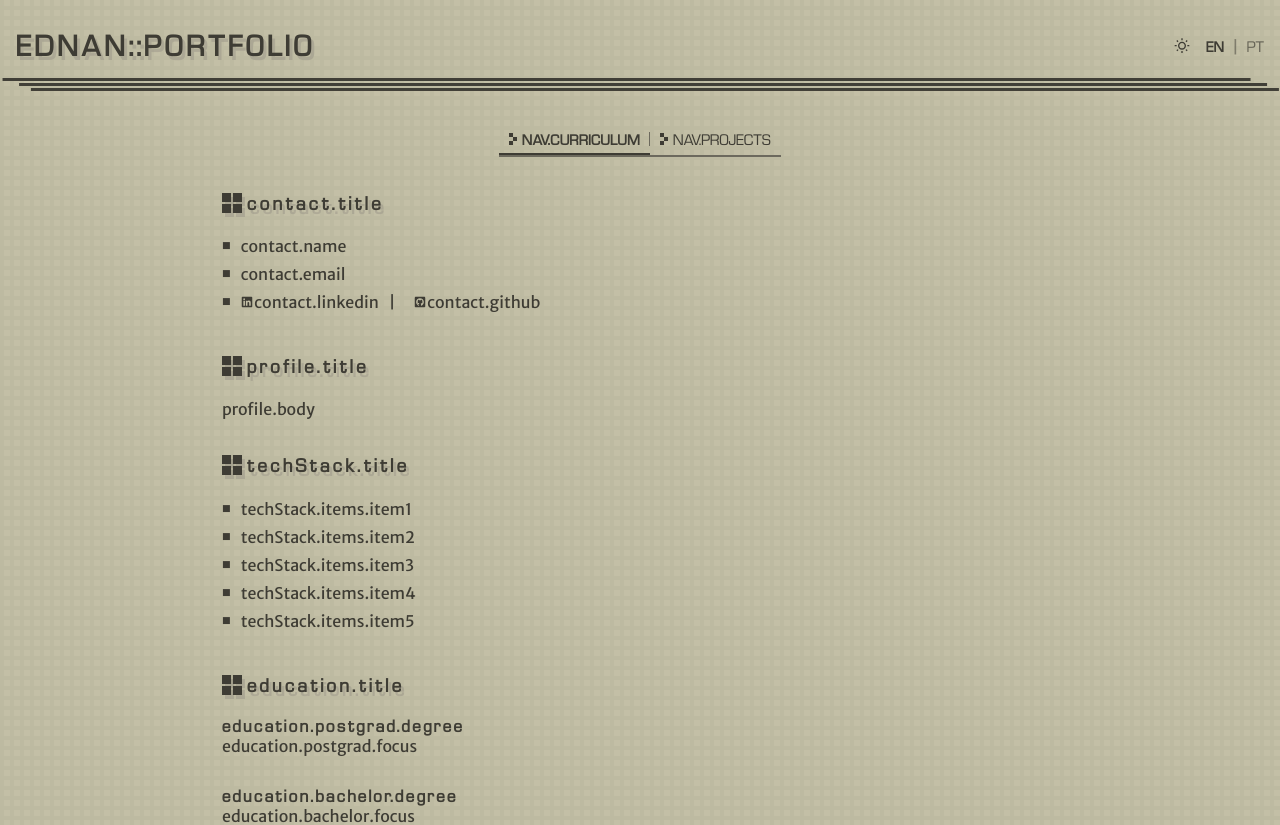
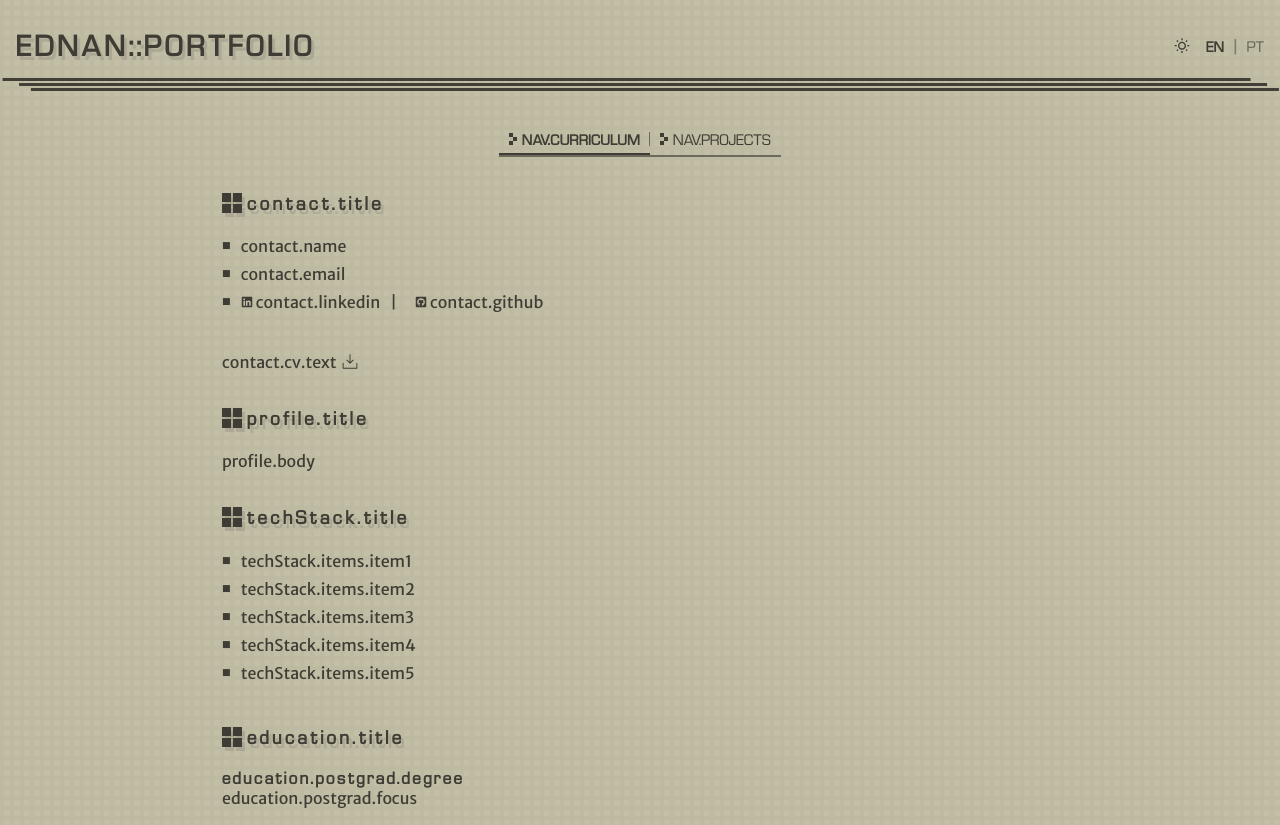
Before and after one commit to ednanf/portfolio, a React (Vite) app: page / in a window 1280 px wide. Shown: the top 825 px of the page. Built offline with nearby package versions, Linux system fonts and the light colour scheme; what i18next-resources-to-backend would draw is missing.

Commit message:
feat(curriculum): add CV download link and improve layout for better accessibility

```diff
--- a/src/locales/en/curriculumPage.json
+++ b/src/locales/en/curriculumPage.json
@@ -4,7 +4,11 @@
     "name": "Name: Ednan Rogério Frizzera Filho",
     "email": "Email: ednan@frizzera.dev",
     "linkedin": "LinkedIn",
-    "github": "GitHub"
+    "github": "GitHub",
+    "cv": {
+      "url": "https://res.cloudinary.com/ednan/image/upload/v1755793968/CV-2025-EN_fnx8nt.pdf",
+      "text": "PDF Version"
+    }
   },
   "profile": {
     "title": "Developer Profile",
--- a/src/locales/pt/curriculumPage.json
+++ b/src/locales/pt/curriculumPage.json
@@ -4,7 +4,11 @@
     "name": "Nome: Ednan Rogério Frizzera Filho",
     "email": "Email: ednan@frizzera.dev",
     "linkedin": "LinkedIn",
-    "github": "GitHub"
+    "github": "GitHub",
+    "cv": {
+      "url": "https://res.cloudinary.com/ednan/image/upload/v1755793968/CV-2025-PTBR_alpr36.pdf",
+      "text": "Versão em PDF"
+    }
   },
   "profile": {
     "title": "Perfil de Desenvolvedor",
--- a/src/pages/CurriculumPage/CurriculumPage.module.css
+++ b/src/pages/CurriculumPage/CurriculumPage.module.css
@@ -22,22 +22,29 @@
   gap: 0.5rem;
 }
 
-.link {
-  display: flex;
-  align-items: center;
-  gap: 0.1rem;
-  color: var(--color-text-primary);
-  text-decoration: none;
-  transition: color 0.3s ease;
-}
-
 .educationItem:not(:last-child) {
   padding-bottom: 1rem;
 }
 
-.link svg,
-.sectionContent ul a svg {
+.link svg:not(.icon),
+.sectionContent ul a svg:not(.icon) {
   width: 12px;
   height: 12px;
   flex-shrink: 0;
 }
+
+.link {
+  display: inline-flex;
+  align-items: center;
+  gap: 3px;
+}
+
+.icon {
+  width: 20px;
+  height: 20px;
+}
+
+.viewMore {
+  display: block;
+  margin-top: 1rem;
+}
--- a/src/pages/CurriculumPage/CurriculumPage.tsx
+++ b/src/pages/CurriculumPage/CurriculumPage.tsx
@@ -2,6 +2,7 @@ import { useTranslation } from 'react-i18next';
 import H2Custom from '../../components/H2Custom/H2Custom.tsx';
 import { FaLinkedin, FaGithubSquare } from 'react-icons/fa';
 import { VscLinkExternal } from 'react-icons/vsc';
+import { PiDownloadSimpleLight } from 'react-icons/pi';
 
 import styles from './CurriculumPage.module.css';
 import sharedStyles from '../shared.module.css';
@@ -38,6 +39,16 @@ const CurriculumPage = () => {
               </a>
             </li>
           </ul>
+          <span className={styles.viewMore}>
+            <a
+              className={styles.link}
+              href={t('contact.cv.url')}
+              target="_blank"
+              rel="noopener noreferrer"
+            >
+              {t('contact.cv.text')} <PiDownloadSimpleLight className={styles.icon} />
+            </a>
+          </span>
         </div>
       </section>
 
@@ -88,6 +99,7 @@ const CurriculumPage = () => {
                 {t('certifications.list.cert1.name')} <VscLinkExternal />
               </a>
             </li>
+
             <li>
               <a
                 href={t('certifications.list.cert2.url')}
@@ -97,6 +109,7 @@ const CurriculumPage = () => {
                 {t('certifications.list.cert2.name')} <VscLinkExternal />
               </a>
             </li>
+
             <li>
               <a
                 href={t('certifications.list.cert3.url')}
@@ -106,6 +119,7 @@ const CurriculumPage = () => {
                 {t('certifications.list.cert3.name')} <VscLinkExternal />
               </a>
             </li>
+
             <li>
               <a
                 href={t('certifications.list.cert4.url')}
@@ -115,6 +129,7 @@ const CurriculumPage = () => {
                 {t('certifications.list.cert4.name')} <VscLinkExternal />
               </a>
             </li>
+
             <li>
               <a
                 href={t('certifications.list.cert5.url')}
@@ -124,6 +139,7 @@ const CurriculumPage = () => {
                 {t('certifications.list.cert5.name')} <VscLinkExternal />
               </a>
             </li>
+
             <li>
               <a
                 href={t('certifications.list.cert6.url')}
@@ -133,19 +149,22 @@ const CurriculumPage = () => {
                 {t('certifications.list.cert6.name')} <VscLinkExternal />
               </a>
             </li>
-            <li>
+
+            <span className={styles.viewMore}>
               <a href={t('certifications.viewAllUrl')} target="_blank" rel="noopener noreferrer">
                 {t('certifications.viewAll')} <VscLinkExternal />
               </a>
-            </li>
+            </span>
           </ul>
         </div>
       </section>
+
       <section className={styles.container}>
         <H2Custom iconSize={20}>{t('languages.title')}</H2Custom>
         <div className={styles.sectionContent}>
           <ul className={sharedStyles.list}>
             <li>{t('languages.english')}</li>
+
             <li>{t('languages.portuguese')}</li>
           </ul>
         </div>
```
